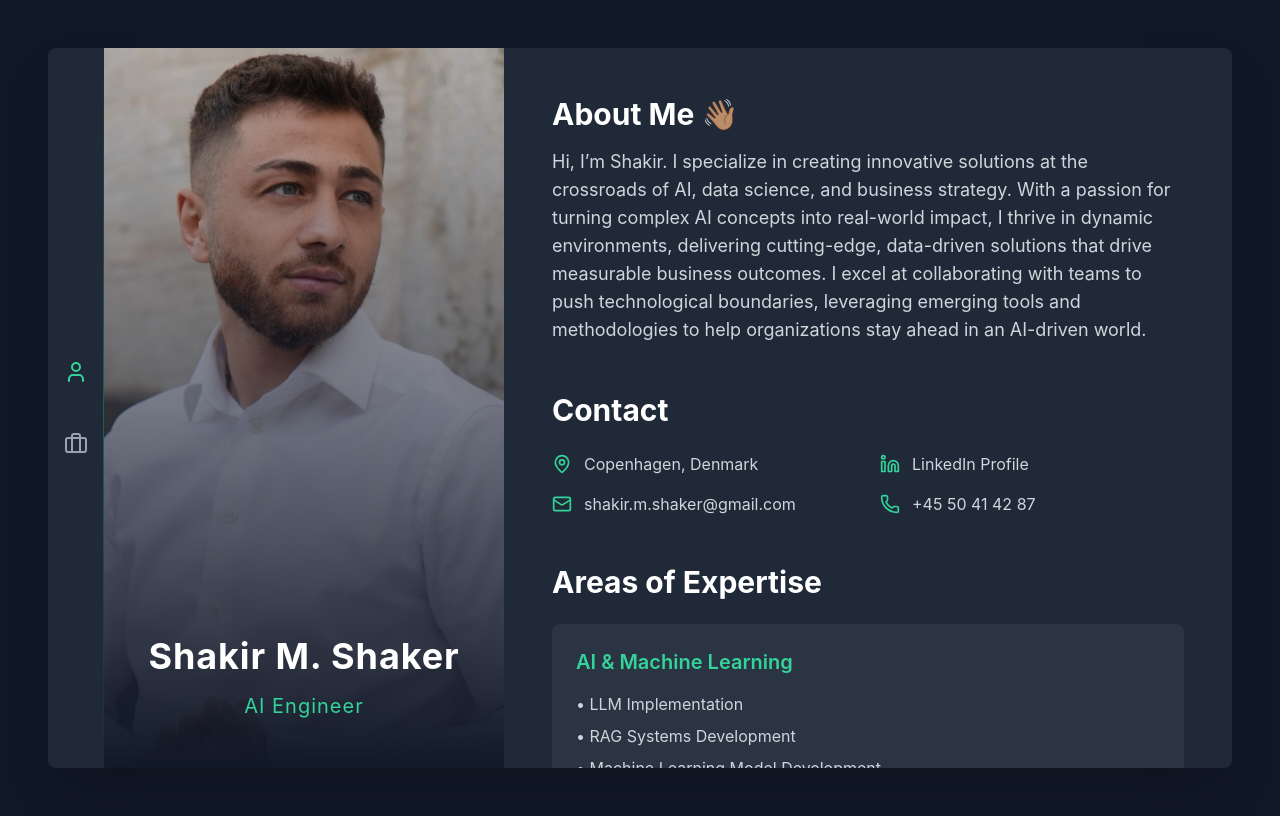
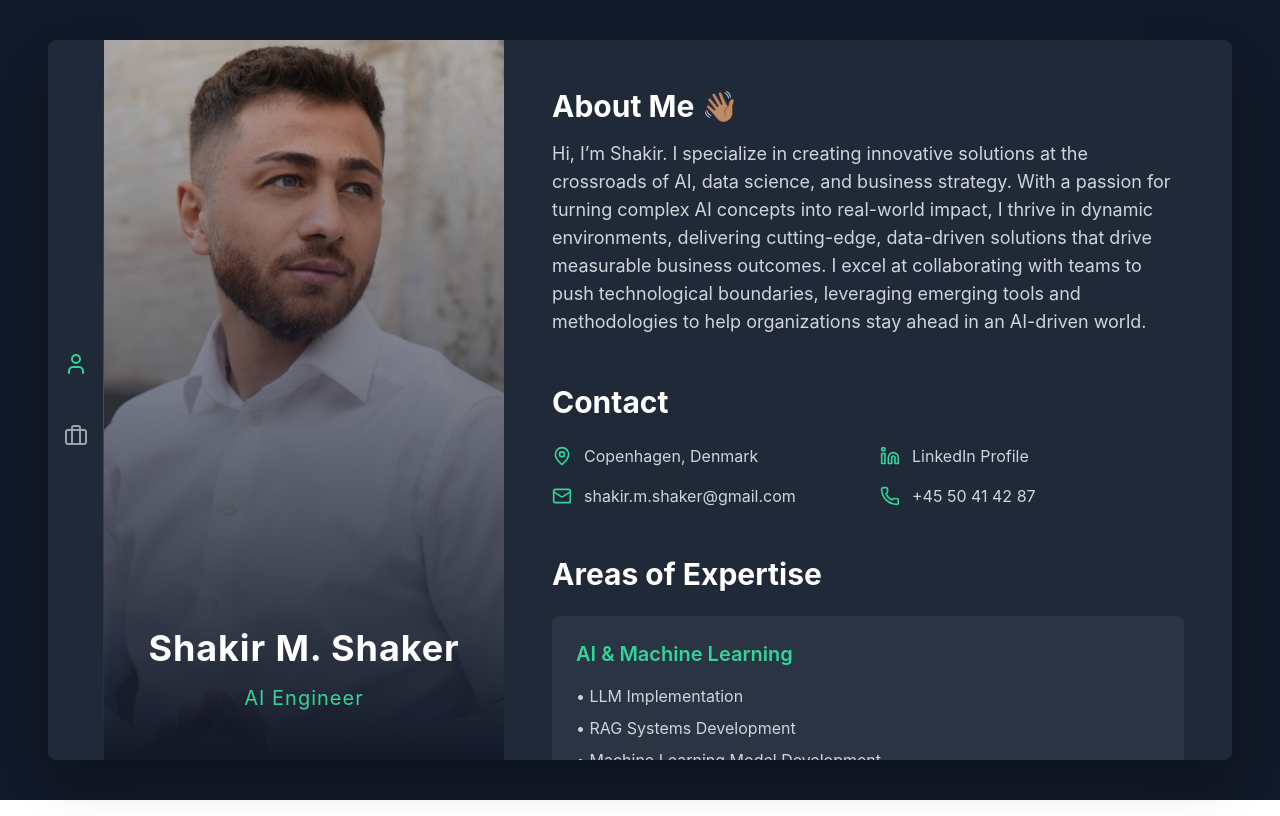
Before and after one commit to shakirmshaker/digitalCV, a React (Create React App) app: page / in a window 1280 px wide. Built offline with nearby package versions, Linux system fonts and the light colour scheme; the HTML template or start-up script is replaced by a standard one.

Commit message:
container

```diff
--- a/src/App.js
+++ b/src/App.js
@@ -392,8 +392,9 @@ const App = () => {
   );
 
   return (
-    <div className="min-h-screen bg-gray-900 flex justify-center items-center p-2 pb-16 md:p-8 lg:p-12" style={{backgroundColor: '#111827'}}>
-      <div className="w-full max-w-7xl h-[calc(100vh-5rem)] md:h-[85vh] lg:h-[90vh] flex flex-col md:flex-row shadow-2xl rounded-lg overflow-hidden">
+    <div className="fixed inset-0 bg-gray-900" style={{backgroundColor: '#111827'}}>
+      <div className="h-[calc(100vh-3.5rem)] md:h-screen md:p-8 lg:p-12 flex items-center justify-center">
+        <div className="w-full max-w-7xl h-full md:h-[85vh] lg:h-[90vh] flex flex-col md:flex-row shadow-2xl rounded-lg overflow-hidden">
           {/* Navigation for desktop - left side */}
           <div className="hidden md:flex h-full w-14 bg-gray-800 flex-col justify-center items-center relative">
             <div className="absolute top-0 right-0 bottom-0 w-[1px] bg-gradient-to-b from-gray-800 via-emerald-400/30 to-gray-800" />
@@ -450,7 +451,7 @@ const App = () => {
           </div>
 
           {/* Bottom navigation for mobile only */}
-        <div className="fixed bottom-0 left-0 right-0 h-14 md:hidden bg-gray-800 flex justify-center items-center relative">
+          <div className="fixed bottom-0 left-0 right-0 h-14 md:hidden bg-gray-800 flex justify-center items-center">
             <div className="absolute top-0 left-0 right-0 h-[1px] bg-gradient-to-r from-gray-800 via-emerald-400/30 to-gray-800" />
             <div className="absolute top-0 left-0 right-0 h-4 bg-gradient-to-b from-black/20" />
             <nav className="flex space-x-8">
@@ -476,6 +477,7 @@ const App = () => {
           </div>
         </div>
       </div>
+    </div>
   );
 };
 
```
Lines whose indentation alone changed are shown as unchanged.
